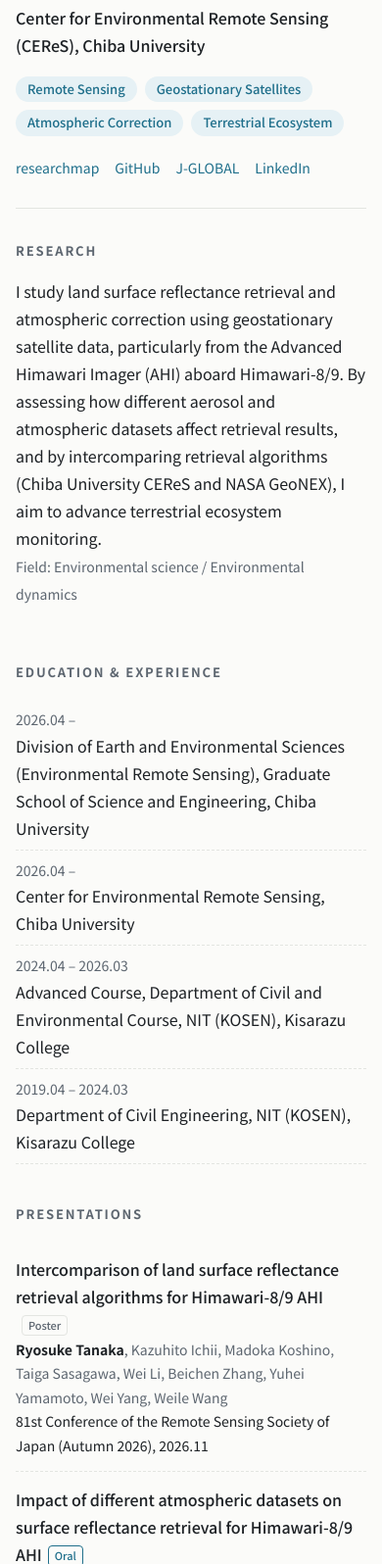
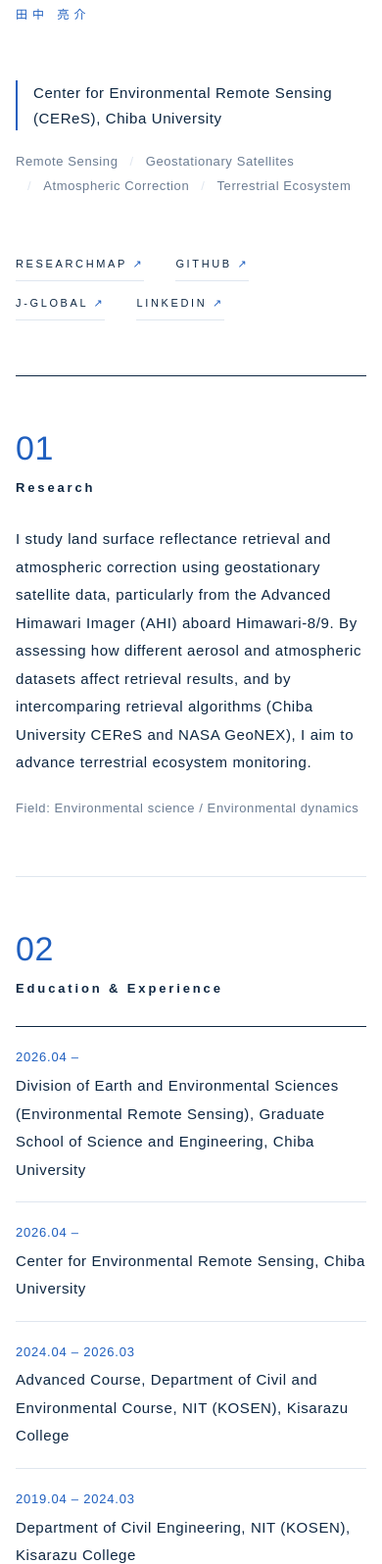
Before and after one commit to rysk-aporia/rysk-aporia.github.io, a plain HTML site: page index.html in a window 390 px wide. Shown: the part 188-1784 px from the top of the page at 98% size. Drawn offline with Linux system fonts and the light colour scheme.

Commit message:
Restyle homepage with white/blue theme and Yu Gothic
Co-Authored-By: Claude Opus 5.5 <noreply@anthropic.com>

```diff
--- a/index.html
+++ b/index.html
@@ -6,254 +6,255 @@
   <meta name="viewport" content="width=device-width, initial-scale=1">
   <title>田中 亮介 | Ryosuke Tanaka</title>
   <meta name="description" content="田中亮介（千葉大学 環境リモートセンシング研究センター）。静止衛星リモートセンシング・大気補正・陸域生態系。">
-  <link rel="preconnect" href="https://fonts.googleapis.com">
-  <link rel="preconnect" href="https://fonts.gstatic.com" crossorigin>
-  <link
-    href="https://fonts.googleapis.com/css2?family=Noto+Sans+JP:wght@400;500;700&family=Noto+Serif+JP:wght@600&display=swap"
-    rel="stylesheet">
   <style>
     :root {
-      --bg: #fbfbf9;
-      --fg: #1d2125;
-      --muted: #5d6670;
-      --line: #e3e5e1;
-      --accent: #1f6f8b;
-      --accent-soft: #e6f1f5;
-      --card: #ffffff;
+      --bg: #ffffff;
+      --ink: #0e2742;
+      --blue: #1f5fbf;
+      --muted: #6b7c92;
+      --line: #dfe6ef;
+      color-scheme: light;
     }
 
-    @media (prefers-color-scheme: dark) {
-      :root:not([data-theme="light"]) {
-        --bg: #14181b;
-        --fg: #e6e8ea;
-        --muted: #9aa3ab;
-        --line: #2a3035;
-        --accent: #6cb8d4;
-        --accent-soft: #1b2a31;
-        --card: #1a1f23;
-      }
-    }
+    * { box-sizing: border-box; }
 
-    :root[data-theme="dark"] {
-      --bg: #14181b;
-      --fg: #e6e8ea;
-      --muted: #9aa3ab;
-      --line: #2a3035;
-      --accent: #6cb8d4;
-      --accent-soft: #1b2a31;
-      --card: #1a1f23;
-    }
+    ::selection { background: var(--blue); color: #fff; }
 
-    * {
-      box-sizing: border-box;
-    }
+    html { -webkit-text-size-adjust: 100%; }
 
     body {
       margin: 0;
       background: var(--bg);
-      color: var(--fg);
-      font-family: "Noto Sans JP", system-ui, -apple-system, sans-serif;
-      line-height: 1.75;
-      font-size: 16px;
+      color: var(--ink);
+      font-family: "游ゴシック体", YuGothic, "游ゴシック Medium", "Yu Gothic Medium", "游ゴシック", "Yu Gothic", "Hiragino Sans", sans-serif;
+      font-weight: 500;
+      font-size: 15px;
+      line-height: 1.9;
+      letter-spacing: .04em;
+      font-feature-settings: "palt";
+      -webkit-font-smoothing: antialiased;
+      overflow-wrap: anywhere;
+      border-top: 4px solid var(--ink);
+      counter-reset: sec;
+    }
+
+    .num, .date, h2::before {
+      font-family: "Helvetica Neue", Helvetica, Arial, sans-serif;
+      font-variant-numeric: tabular-nums;
     }
 
     .wrap {
-      max-width: 820px;
+      max-width: 960px;
       margin: 0 auto;
-      padding: 0 16px;
+      padding: 0 32px;
     }
 
+    a { color: var(--blue); text-decoration: none; }
+    a:hover { text-decoration: underline; text-underline-offset: 3px; }
+
+    /* header */
     header.top {
       display: flex;
-      justify-content: flex-end;
-      gap: 8px;
-      padding-top: 20px;
+      justify-content: space-between;
+      align-items: center;
+      padding: 28px 0 0;
+      font-size: 11px;
+      letter-spacing: .28em;
+      text-transform: uppercase;
+      color: var(--muted);
     }
 
     .toggle {
-      border: 1px solid var(--line);
-      background: var(--card);
-      color: var(--fg);
-      border-radius: 999px;
-      padding: 4px 14px;
+      background: none;
+      border: 0;
+      border-bottom: 1px solid var(--ink);
+      color: var(--ink);
       font: inherit;
-      font-size: 13px;
+      letter-spacing: .2em;
+      padding: 2px 0;
       cursor: pointer;
     }
+    .toggle:hover { color: var(--blue); border-color: var(--blue); }
 
-    .toggle:hover {
-      border-color: var(--accent);
-    }
-
+    /* hero */
     .hero {
-      padding: 40px 0 28px;
-      border-bottom: 1px solid var(--line);
+      padding: 120px 0 80px;
+      border-bottom: 1px solid var(--ink);
     }
 
     .hero h1 {
-      font-family: "Noto Serif JP", serif;
-      font-weight: 600;
-      font-size: clamp(30px, 6vw, 42px);
+      font-size: clamp(38px, 7.5vw, 68px);
+      font-weight: 700;
+      line-height: 1.15;
+      letter-spacing: .14em;
       margin: 0;
-      letter-spacing: .02em;
     }
 
     .hero .sub {
-      color: var(--muted);
-      margin: 4px 0 16px;
-      font-size: 15px;
+      margin: 18px 0 56px;
+      font-size: 12px;
+      letter-spacing: .42em;
+      text-transform: uppercase;
+      color: var(--blue);
     }
 
     .hero .aff {
       margin: 0;
-      font-weight: 500;
+      padding-left: 16px;
+      border-left: 2px solid var(--blue);
+      font-size: 15px;
+      line-height: 1.7;
     }
 
     .tags {
       display: flex;
       flex-wrap: wrap;
-      gap: 8px;
-      margin: 18px 0 20px;
+      margin: 20px 0 0;
       padding: 0;
       list-style: none;
+      font-size: 13px;
+      color: var(--muted);
     }
-
-    .tags li {
-      background: var(--accent-soft);
-      color: var(--accent);
-      padding: 2px 12px;
-      border-radius: 999px;
-      font-size: 13px;
-      font-weight: 500;
+    .tags li + li::before {
+      content: "/";
+      margin: 0 12px;
+      color: var(--line);
     }
 
     .links {
       display: flex;
       flex-wrap: wrap;
-      gap: 16px;
-      font-size: 14px;
+      gap: 12px 32px;
+      margin-top: 56px;
+    }
+    .links a {
+      color: var(--ink);
+      font-size: 11px;
+      letter-spacing: .24em;
+      text-transform: uppercase;
+      padding-bottom: 6px;
+      border-bottom: 1px solid var(--line);
+      transition: color .2s, border-color .2s;
+    }
+    .links a::after { content: " \2197"; color: var(--blue); }
+    .links a:hover { color: var(--blue); border-color: var(--blue); text-decoration: none; }
+
+    /* sections */
+    section {
+      display: grid;
+      grid-template-columns: 200px minmax(0, 1fr);
+      column-gap: 48px;
+      padding: 72px 0;
+      border-bottom: 1px solid var(--line);
+      counter-increment: sec;
+    }
+    section > * { grid-column: 2; min-width: 0; }
+    section > h2 { grid-column: 1; grid-row: 1; }
+
+    h2 {
+      margin: 0;
+      font-size: 13px;
+      font-weight: 700;
+      letter-spacing: .22em;
+      line-height: 1.6;
+    }
+    h2::before {
+      content: counter(sec, decimal-leading-zero);
+      display: block;
+      margin-bottom: 14px;
+      font-size: 34px;
+      font-weight: 300;
+      letter-spacing: .02em;
+      line-height: 1;
+      color: var(--blue);
     }
 
-    a {
-      color: var(--accent);
-      text-decoration: none;
+    section p { margin: 0; }
+    .field {
+      display: block;
+      margin-top: 20px;
+      font-size: 13px;
+      color: var(--muted);
     }
 
-    a:hover {
-      text-decoration: underline;
-    }
-
-    section {
-      padding: 32px 0 8px;
-    }
-
-    h2 {
-      font-size: 13px;
-      letter-spacing: .14em;
-      text-transform: uppercase;
-      color: var(--muted);
-      font-weight: 700;
-      margin: 0 0 16px;
-    }
-
-    ul.timeline,
-    ul.pubs,
-    ul.plain {
+    ul.timeline, ul.pubs, ul.plain {
       list-style: none;
       margin: 0;
       padding: 0;
+      border-top: 1px solid var(--ink);
     }
 
     ul.timeline li {
       display: grid;
-      grid-template-columns: 150px 1fr;
-      gap: 12px;
-      padding: 8px 0;
-      border-bottom: 1px dashed var(--line);
+      grid-template-columns: 150px minmax(0, 1fr);
+      gap: 16px;
+      padding: 18px 0;
+      border-bottom: 1px solid var(--line);
     }
 
     .date {
-      color: var(--muted);
-      font-variant-numeric: tabular-nums;
-      font-size: 14px;
+      color: var(--blue);
+      font-size: 13px;
+      letter-spacing: .06em;
+      padding-top: 1px;
     }
 
     ul.pubs li {
-      padding: 14px 0;
-      border-bottom: 1px dashed var(--line);
+      padding: 22px 0;
+      border-bottom: 1px solid var(--line);
     }
 
-    .pub-title {
+    .pub-title { font-weight: 700; line-height: 1.7; }
+    .pub-authors { margin-top: 6px; font-size: 13px; color: var(--muted); }
+    .pub-authors b { color: var(--ink); font-weight: 700; }
+    .pub-meta { margin-top: 2px; font-size: 13px; color: var(--blue); }
+
+    .badge {
+      display: inline-block;
+      margin-left: 10px;
+      padding: 0 8px;
+      border: 1px solid var(--line);
+      font-size: 10px;
       font-weight: 500;
+      letter-spacing: .18em;
+      text-transform: uppercase;
+      line-height: 1.8;
+      color: var(--muted);
+      vertical-align: 2px;
     }
+    .badge.oral { background: var(--ink); border-color: var(--ink); color: #fff; }
 
-    .pub-authors {
-      font-size: 14px;
+    ul.plain li {
+      padding: 14px 0;
+      border-bottom: 1px solid var(--line);
+    }
+    ul.plain .small {
+      display: block;
+      font-size: 12px;
       color: var(--muted);
     }
 
-    .pub-authors b {
-      color: var(--fg);
-      font-weight: 600;
-    }
-
-    .pub-meta {
-      font-size: 14px;
-    }
-
-    .badge {
-      display: inline-block;
-      font-size: 11px;
-      border: 1px solid var(--line);
-      border-radius: 4px;
-      padding: 0 6px;
-      margin-left: 6px;
+    footer {
+      display: flex;
+      flex-wrap: wrap;
+      justify-content: space-between;
+      gap: 8px 24px;
+      padding: 48px 0 72px;
+      font-size: 12px;
       color: var(--muted);
-      vertical-align: 1px;
-    }
-
-    .badge.oral {
-      border-color: var(--accent);
-      color: var(--accent);
-    }
-
-    .grid2 {
-      display: grid;
-      grid-template-columns: 1fr 1fr;
-      gap: 0 40px;
-    }
-
-    ul.plain li {
-      padding: 6px 0;
-      border-bottom: 1px dashed var(--line);
-    }
-
-    ul.plain .small {
-      color: var(--muted);
-      font-size: 13px;
-      display: block;
-    }
-
-    footer {
-      color: var(--muted);
-      font-size: 13px;
-      padding: 40px 0 48px;
     }
 
     [data-lang-show="en"] .ja,
-    [data-lang-show="ja"] .en {
-      display: none;
-    }
+    [data-lang-show="ja"] .en { display: none; }
 
-    @media (max-width: 600px) {
-      ul.timeline li {
-        grid-template-columns: 1fr;
-        gap: 0;
-      }
-
-      .grid2 {
-        grid-template-columns: 1fr;
-      }
+    @media (max-width: 720px) {
+      .wrap { padding: 0 16px; }
+      .hero { padding: 72px 0 56px; }
+      .hero h1 { letter-spacing: .08em; }
+      section { grid-template-columns: minmax(0, 1fr); padding: 56px 0; }
+      section > *, section > h2 { grid-column: 1; grid-row: auto; }
+      h2 { margin-bottom: 28px; }
+      ul.timeline li { grid-template-columns: minmax(0, 1fr); gap: 2px; }
     }
   </style>
 </head>
@@ -261,8 +262,8 @@
 <body data-lang-show="ja">
   <div class="wrap">
     <header class="top">
+      <span>R. Tanaka</span>
       <button class="toggle" id="langBtn" type="button">English</button>
-      <button class="toggle" id="themeBtn" type="button" aria-label="Toggle theme">◐</button>
     </header>
 
     <div class="hero">
@@ -291,13 +292,12 @@
       <h2><span class="ja">研究分野</span><span class="en">Research</span></h2>
       <p class="ja">
         ひまわり8/9号搭載のAHIをはじめとする静止衛星データを用いて、地表面反射率の推定と大気補正手法の研究に取り組んでいます。エアロゾル・大気データセットの違いが推定結果に与える影響の評価や、アルゴリズム間（千葉大学CEReS、NASA
-        GeoNEX）の相互比較を通じて、陸域生態系モニタリングの高度化に貢献することを目指しています。<br><span style="color:var(--muted);font-size:14px">分野：環境・農学
+        GeoNEX）の相互比較を通じて、陸域生態系モニタリングの高度化に貢献することを目指しています。<span class="field">分野：環境・農学
           ／ 環境動態解析</span></p>
       <p class="en">I study land surface reflectance retrieval and atmospheric correction using geostationary satellite
         data, particularly from the Advanced Himawari Imager (AHI) aboard Himawari-8/9. By assessing how different aerosol
         and atmospheric datasets affect retrieval results, and by intercomparing retrieval algorithms (Chiba University
-        CEReS and NASA GeoNEX), I aim to advance terrestrial ecosystem monitoring.<br><span
-          style="color:var(--muted);font-size:14px">Field: Environmental science / Environmental dynamics</span></p>
+        CEReS and NASA GeoNEX), I aim to advance terrestrial ecosystem monitoring.<span class="field">Field: Environmental science / Environmental dynamics</span></p>
     </section>
 
     <section>
@@ -386,8 +386,7 @@
       </ul>
     </section>
 
-    <section class="grid2">
-      <div>
+    <section>
         <h2><span class="ja">担当経験のある授業</span><span class="en">Teaching</span></h2>
         <ul class="plain">
           <li><span class="ja">宇宙からの地球表層観測</span><span class="en">Earth Observation from Space</span><span
@@ -397,8 +396,9 @@
           <li><span class="ja">測量実習</span><span class="en">Surveying Practicum</span><span class="small"><span
                 class="ja">木更津工業高等専門学校</span><span class="en">NIT (KOSEN), Kisarazu College</span></span></li>
         </ul>
-      </div>
-      <div>
+    </section>
+
+    <section>
         <h2><span class="ja">所属学会</span><span class="en">Memberships</span></h2>
         <ul class="plain">
           <li><span class="ja">日本地球惑星科学連合</span><span class="en">Japan Geoscience Union</span><span
@@ -406,20 +406,19 @@
           <li><span class="ja">日本リモートセンシング学会</span><span class="en">The Remote Sensing Society of Japan</span><span
               class="small">2024.04 –</span></li>
         </ul>
-      </div>
     </section>
 
     <footer>
-      <span class="ja">最新の業績は <a href="https://researchmap.jp/tanakaryosuke">researchmap</a> をご覧ください。</span>
+      <span><span class="ja">最新の業績は <a href="https://researchmap.jp/tanakaryosuke">researchmap</a> をご覧ください。</span>
       <span class="en">See <a href="https://researchmap.jp/tanakaryosuke">researchmap</a> for the latest
-        achievements.</span>
-      <br>© 2026 Ryosuke Tanaka
+        achievements.</span></span>
+      <span>© 2026 Ryosuke Tanaka</span>
     </footer>
   </div>
   <script>
     (function () {
       var body = document.body, root = document.documentElement;
-      var langBtn = document.getElementById('langBtn'), themeBtn = document.getElementById('themeBtn');
+      var langBtn = document.getElementById('langBtn');
       function get(k) { try { return localStorage.getItem(k); } catch (e) { return null; } }
       function set(k, v) { try { localStorage.setItem(k, v); } catch (e) { } }
       function applyLang(l) {
@@ -430,14 +429,6 @@
       var lang = get('lang') || ((navigator.language || 'ja').indexOf('ja') === 0 ? 'ja' : 'en');
       applyLang(lang);
       langBtn.onclick = function () { lang = lang === 'ja' ? 'en' : 'ja'; applyLang(lang); set('lang', lang); };
-      var theme = get('theme');
-      if (theme) root.setAttribute('data-theme', theme);
-      themeBtn.onclick = function () {
-        var dark = root.getAttribute('data-theme') ? root.getAttribute('data-theme') === 'dark'
-          : window.matchMedia('(prefers-color-scheme: dark)').matches;
-        theme = dark ? 'light' : 'dark';
-        root.setAttribute('data-theme', theme); set('theme', theme);
-      };
     })();
   </script>
 </body>
```
